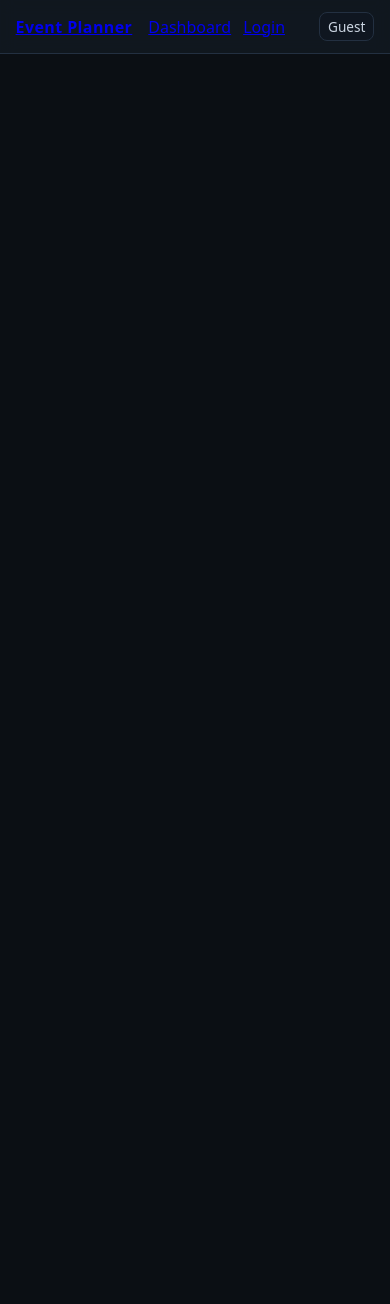
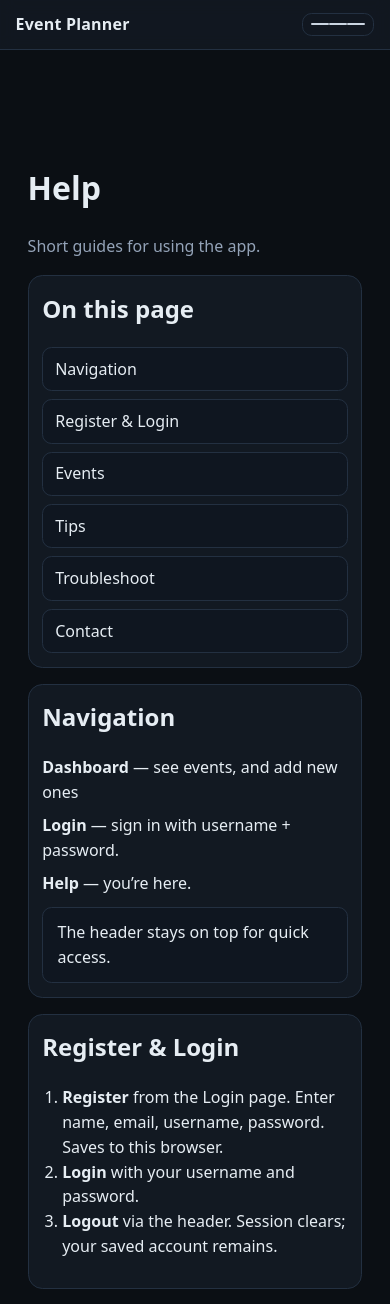
Before and after one commit to nottoezz/event-planner, a React (Vite) app: page /help in a window 390 px wide. Shown: the top 1304 px of the page. Before the commit the page ends 844 px from the top, so only its background shows below. Built offline with nearby package versions, Linux system fonts and the light colour scheme.

Commit message:
feat(help): Added help page. Updated styling for mobile

```diff
--- a/src/App.jsx
+++ b/src/App.jsx
@@ -3,6 +3,7 @@ import Header from "./components/Header.jsx";
 import Register from "./pages/Register.jsx";
 import Dashboard from "./pages/Dashboard.jsx";
 import Login from "./pages/Login.jsx";
+import Help from "./pages/Help.jsx";
 
 function Home() {
   return (
@@ -24,6 +25,7 @@ export default function App() {
         <Route path="/dashboard" element={<Dashboard />} />
         <Route path="/register" element={<Register />} />
         <Route path="/login" element={<Login />} />
+        <Route path="/help" element={<Help />} />
       </Routes>
     </>
   );
--- a/src/components/Header.jsx
+++ b/src/components/Header.jsx
@@ -1,49 +1,67 @@
+import { useState } from "react";
 import { Link, NavLink, useNavigate } from "react-router-dom";
 import { useAuth } from "../contexts/auth-store.js";
 
 export default function Header() {
   const { user, logout } = useAuth();
   const navigate = useNavigate();
+  const [open, setOpen] = useState(false);
 
-  // Logout handle
   function handleLogout() {
     logout();
+    setOpen(false);
     navigate("/login");
+  }
+
+  function closeMenu() {
+    setOpen(false);
   }
 
   return (
     <header className="site-header">
       <div className="container nav">
-        <Link to="/" className="brand">
+        <Link to="/" className="brand" onClick={closeMenu}>
           Event Planner
         </Link>
 
-        {/* nav - left */}
-        <nav style={{ display: "flex", gap: ".75rem" }}>
-          <NavLink to="/dashboard">Dashboard</NavLink>
-          {!user && <NavLink to="/login">Login</NavLink>}
-        </nav>
+        {/* Mobile toggle */}
+        <button
+          className="mobile-toggle"
+          aria-label="Toggle navigation"
+          aria-controls="primary-nav"
+          aria-expanded={open}
+          onClick={() => setOpen((v) => !v)}
+        >
+          {/* Simple hamburger icon */}
+          <span className="bar" />
+          <span className="bar" />
+          <span className="bar" />
+        </button>
 
-        {/* auth actions - right */}
-        <div
-          style={{
-            marginLeft: "auto",
-            display: "flex",
-            gap: ".5rem",
-            alignItems: "center",
-          }}
-        >
-          {user ? (
-            <>
+        {/* Primary nav */}
+        <nav id="primary-nav" className={`nav-links ${open ? "open" : ""}`}>
+          <NavLink to="/dashboard" onClick={closeMenu}>
+            Dashboard
+          </NavLink>
+          <NavLink to="/help" onClick={closeMenu}>
+            Help/Contact
+          </NavLink>
+
+          {!user && (
+            <NavLink to="/login" onClick={closeMenu}>
+              Login
+            </NavLink>
+          )}
+
+          {user && (
+            <div className="nav-actions">
               <span className="kpi">Hi, {user.name}</span>
-              <button className="btn" onClick={handleLogout}>
+              <button className="btn btn-ghost" onClick={handleLogout}>
                 Logout
               </button>
-            </>
-          ) : (
-            <span className="kpi">Guest</span>
+            </div>
           )}
-        </div>
+        </nav>
       </div>
     </header>
   );
--- a/src/index.css
+++ b/src/index.css
@@ -2,19 +2,16 @@
    Variables & Reset
    ========================================================================== */
 
-/* Root variables */
 :root {
   --bg: #0b0f14;
   --text: #e6edf3;
   --muted: #94a3b8;
 }
 
-/* Global reset */
 * {
   box-sizing: border-box;
 }
 
-/* Document sizing */
 html,
 body,
 #root {
@@ -30,6 +27,9 @@ body {
   font-family: ui-sans-serif, system-ui, Segoe UI, Roboto, Helvetica, Arial;
   background: var(--bg);
   color: var(--text);
+  line-height: 1.55;
+  -webkit-font-smoothing: antialiased;
+  -moz-osx-font-smoothing: grayscale;
 }
 
 /* ==========================================================================
@@ -40,6 +40,11 @@ body {
   width: min(1100px, 92vw);
   margin: 0 auto;
   padding: 1rem;
+}
+@media (max-width: 480px) {
+  .container {
+    padding: 0.75rem;
+  }
 }
 
 .app {
@@ -55,33 +60,49 @@ body {
   color: var(--muted);
 }
 
+ul.reset {
+  list-style: none;
+  padding: 0;
+  margin: 0;
+}
+
 /* ==========================================================================
    Components
    ========================================================================== */
 
-/* Card */
 .card {
   background: #121922;
   border: 1px solid #233041;
   border-radius: 0.9rem;
   padding: 1rem;
 }
+@media (max-width: 480px) {
+  .card {
+    padding: 0.85rem;
+  }
+}
 
-/* Top nav segment */
 .nav {
   display: flex;
   gap: 1rem;
   align-items: center;
+  justify-content: space-between;
   padding: 0.75rem 0;
 }
 
-/* Brand text */
+.nav-links {
+  display: flex;
+  align-items: center;
+  gap: 0.75rem;
+}
+
 .brand {
   font-weight: 700;
-  letter-spacing: 0.4px;
+  letter-spacing: 0.2px;
+  text-decoration: none;
+  color: var(--text);
 }
 
-/* KPI pill */
 .kpi {
   display: inline-block;
   padding: 0.25rem 0.5rem;
@@ -92,7 +113,6 @@ body {
   font-size: 0.85rem;
 }
 
-/* Buttons */
 .btn,
 button,
 input[type="submit"] {
@@ -104,6 +124,37 @@ input[type="submit"] {
   font-weight: 600;
   cursor: pointer;
 }
+.btn:hover {
+  filter: brightness(1.05);
+}
+.btn-ghost {
+  background: transparent;
+  border: 1px solid #233041;
+}
+.btn-ghost:hover {
+  background: #0f1620;
+}
+
+.nav-links a {
+  color: #cbd5e1;
+  text-decoration: none;
+  padding: 0.35rem 0.55rem;
+  border-radius: 0.45rem;
+}
+.nav-links a:hover {
+  background: #0f1620;
+}
+.nav-links a.active {
+  background: #1c2430;
+  color: #e6edf3;
+  border: 1px solid #233041;
+}
+
+.nav-actions {
+  display: flex;
+  align-items: center;
+  gap: 0.5rem;
+}
 
 /* ==========================================================================
    Forms
@@ -114,8 +165,8 @@ label {
   font-size: 0.9rem;
   display: block;
   margin-bottom: 0.25rem;
+
 }
-
 input,
 textarea {
   width: 100%;
@@ -124,9 +175,16 @@ textarea {
   border-radius: 0.6rem;
   padding: 0.65rem 0.75rem;
   color: #e6edf3;
+  font-size: 16px;
 }
 
-ul.reset { list-style: none; padding: 0; margin: 0; }
+.error {
+  color: #ef4444;
+  font-size: 0.9rem;
+}
+.input-error {
+  border-color: #ef4444;
+}
 
 /* ==========================================================================
    Grid
@@ -144,9 +202,63 @@ ul.reset { list-style: none; padding: 0; margin: 0; }
   position: sticky;
   top: 0;
   z-index: 20;
-  background: rgba(18, 25, 34, 0.85);
+  background: rgba(18, 25, 34, 0.9);
   backdrop-filter: blur(8px);
   border-bottom: 1px solid #233041;
+}
+
+.mobile-toggle {
+  display: none;
+  background: transparent;
+  border: 1px solid #233041;
+  border-radius: 0.6rem;
+  padding: 0.4rem 0.5rem;
+}
+.mobile-toggle .bar {
+  display: block;
+  width: 18px;
+  height: 2px;
+  background: #cbd5e1;
+  margin: 3px 0;
+  border-radius: 1px;
+}
+
+@media (max-width: 720px) {
+  .mobile-toggle {
+    display: inline-flex;
+  }
+  .nav-links {
+    position: absolute;
+    left: 1rem;
+    right: 1rem;
+    top: calc(100% + 0.5rem);
+    display: grid;
+    gap: 0.5rem;
+    background: #0f1620;
+    border: 1px solid #233041;
+    border-radius: 0.75rem;
+    padding: 0.75rem;
+    transform-origin: top;
+    transform: scaleY(0.95);
+    opacity: 0;
+    pointer-events: none;
+    transition: opacity 0.15s ease, transform 0.15s ease;
+  }
+  .nav-links.open {
+    transform: scaleY(1);
+    opacity: 1;
+    pointer-events: auto;
+  }
+  .nav-actions {
+    border-top: 1px dashed #233041;
+    padding-top: 0.5rem;
+    margin-top: 0.25rem;
+  }
+}
+
+:focus-visible {
+  outline: 2px solid #4f46e5;
+  outline-offset: 2px;
 }
 
 /* ==========================================================================
@@ -157,3 +269,46 @@ ul.reset { list-style: none; padding: 0; margin: 0; }
   color: #ef4444;
   font-size: 0.9rem;
 }
+
+.input-error {
+  border-color: #ef4444;
+}
+
+/* ==========================================================================
+   Help Page Refinements
+   ========================================================================== */
+
+.help-grid {
+  display: grid;
+  gap: 0.5rem;
+}
+@media (min-width: 720px) {
+  .help-grid {
+    grid-template-columns: repeat(2, minmax(0, 1fr));
+  }
+}
+
+.help-toc {
+  display: block;
+  padding: 0.55rem 0.75rem;
+  border: 1px solid #233041;
+  border-radius: 0.6rem;
+  background: #0f1620;
+  color: #e6edf3;
+  text-decoration: none;
+}
+.help-toc:hover {
+  filter: brightness(1.05);
+}
+
+.help-section h2 {
+  margin-top: 0;
+}
+
+.callout {
+  border-left: 3px solid #4f46e5;
+  background: #0f1620;
+  border: 1px solid #233041;
+  border-radius: 0.6rem;
+  padding: 0.75rem 0.9rem;
+}
--- /dev/null
+++ b/src/pages/Help.jsx
@@ -0,0 +1,201 @@
+export default function Help() {
+  function handleContactSubmit(e) {
+    e.preventDefault();
+    const fd = new FormData(e.currentTarget);
+    const name = fd.get("name") || "";
+    const email = fd.get("email") || "";
+    const message = fd.get("message") || "";
+    const to = "support@example.com";
+
+    const subject = `Event Planner — Help request from ${name || "User"}`;
+    const body = `Name: ${name}\nEmail: ${email}\n---\n${message}`;
+
+    window.location.href = `mailto:${to}?subject=${encodeURIComponent(
+      subject
+    )}&body=${encodeURIComponent(body)}`;
+  }
+
+  return (
+    <div className="container" style={{ marginTop: "5rem" }}>
+      <h1>Help</h1>
+      <p className="muted" style={{ marginTop: ".25rem" }}>
+        Short guides for using the app.
+      </p>
+
+      {/* On this page */}
+      <section className="card" style={{ marginTop: "1rem" }}>
+        <h2 style={{ marginTop: 0 }}>On this page</h2>
+        <div className="help-grid">
+          <a className="help-toc" href="#navigation">
+            Navigation
+          </a>
+          <a className="help-toc" href="#accounts">
+            Register &amp; Login
+          </a>
+          <a className="help-toc" href="#events">
+            Events
+          </a>
+          <a className="help-toc" href="#tips">
+            Tips
+          </a>
+          <a className="help-toc" href="#troubleshoot">
+            Troubleshoot
+          </a>
+          <a className="help-toc" href="#contact">
+            Contact
+          </a>
+        </div>
+      </section>
+
+      {/* Navigation */}
+      <section
+        id="navigation"
+        className="card help-section"
+        style={{ marginTop: "1rem" }}
+      >
+        <h2 style={{ marginTop: 0 }}>Navigation</h2>
+        <ul className="reset" style={{ display: "grid", gap: ".5rem" }}>
+          <li>
+            <strong>Dashboard</strong> — see events, and add new ones
+          </li>
+          <li>
+            <strong>Login</strong> — sign in with username + password.
+          </li>
+          <li>
+            <strong>Help</strong> — you’re here.
+          </li>
+        </ul>
+        <div className="callout" style={{ marginTop: ".75rem" }}>
+          The header stays on top for quick access.
+        </div>
+      </section>
+
+      {/* Accounts */}
+      <section
+        id="accounts"
+        className="card help-section"
+        style={{ marginTop: "1rem" }}
+      >
+        <h2 style={{ marginTop: 0 }}>Register &amp; Login</h2>
+        <ol style={{ paddingLeft: "1.25rem" }}>
+          <li>
+            <strong>Register</strong> from the Login page. Enter name, email,
+            username, password. Saves to this browser.
+          </li>
+          <li>
+            <strong>Login</strong> with your username and password.
+          </li>
+          <li>
+            <strong>Logout</strong> via the header. Session clears; your saved
+            account remains.
+          </li>
+        </ol>
+      </section>
+
+      {/* Events */}
+      <section
+        id="events"
+        className="card help-section"
+        style={{ marginTop: "1rem" }}
+      >
+        <h2 style={{ marginTop: 0 }}>Events</h2>
+        <ol style={{ paddingLeft: "1.25rem" }}>
+          <li>
+            <strong>Create</strong> — Dashboard → <strong>+</strong>. Fill name,
+            date (YYYY-MM-DD), time, description, location.
+          </li>
+          <li>
+            <strong>Edit</strong> — click <em>Edit</em>, change fields, save.
+          </li>
+          <li>
+            <strong>Delete</strong> — click <em>Delete</em>.
+          </li>
+        </ol>
+        <p className="muted" style={{ marginTop: ".5rem" }}>
+          Events are stored in local storage.
+        </p>
+      </section>
+
+      {/* Tips */}
+      <section
+        id="tips"
+        className="card help-section"
+        style={{ marginTop: "1rem" }}
+      >
+        <h2 style={{ marginTop: 0 }}>Tips</h2>
+        <ul className="reset" style={{ display: "grid", gap: ".5rem" }}>
+          <li>Use clear titles (e.g., “Kickoff — Client X”).</li>
+          <li>Add a short agenda in the description.</li>
+          <li>Include a precise room or meeting link.</li>
+          <li>Dates require a 4-digit year (YYYY-MM-DD).</li>
+        </ul>
+      </section>
+
+      {/* Troubleshooting */}
+      <section
+        id="troubleshoot"
+        className="card help-section"
+        style={{ marginTop: "1rem" }}
+      >
+        <h2 style={{ marginTop: 0 }}>Troubleshoot</h2>
+        <ul className="reset" style={{ display: "grid", gap: ".5rem" }}>
+          <li>No events after login? Check you’re on the right account.</li>
+          <li>“Username already exists”? Choose a different username.</li>
+        </ul>
+      </section>
+
+      {/* Contact */}
+      <section
+        id="contact"
+        className="card help-section"
+        style={{ marginTop: "1rem" }}
+      >
+        <h2 style={{ marginTop: 0 }}>Contact</h2>
+        <p className="muted" style={{ marginBottom: ".75rem" }}>
+          Questions? Send us a quick note.
+        </p>
+
+        <form
+          onSubmit={handleContactSubmit}
+          className="grid"
+          style={{ gap: ".75rem" }}
+        >
+          <div>
+            <label htmlFor="contact-name">Your name</label>
+            <input id="contact-name" name="name" placeholder="Jane Doe" />
+          </div>
+          <div>
+            <label htmlFor="contact-email">Your email</label>
+            <input
+              id="contact-email"
+              name="email"
+              type="email"
+              placeholder="you@example.com"
+            />
+          </div>
+          <div>
+            <label htmlFor="contact-message">Message</label>
+            <textarea
+              id="contact-message"
+              name="message"
+              rows="4"
+              placeholder="How can we help?"
+            />
+          </div>
+          <div style={{ display: "flex", gap: ".5rem" }}>
+            <button className="btn" type="submit">
+              Send email
+            </button>
+            <a
+              className="btn"
+              style={{ background: "#2c3645" }}
+              href="mailto:support@example.com"
+            >
+              Email directly
+            </a>
+          </div>
+        </form>
+      </section>
+    </div>
+  );
+}
```
